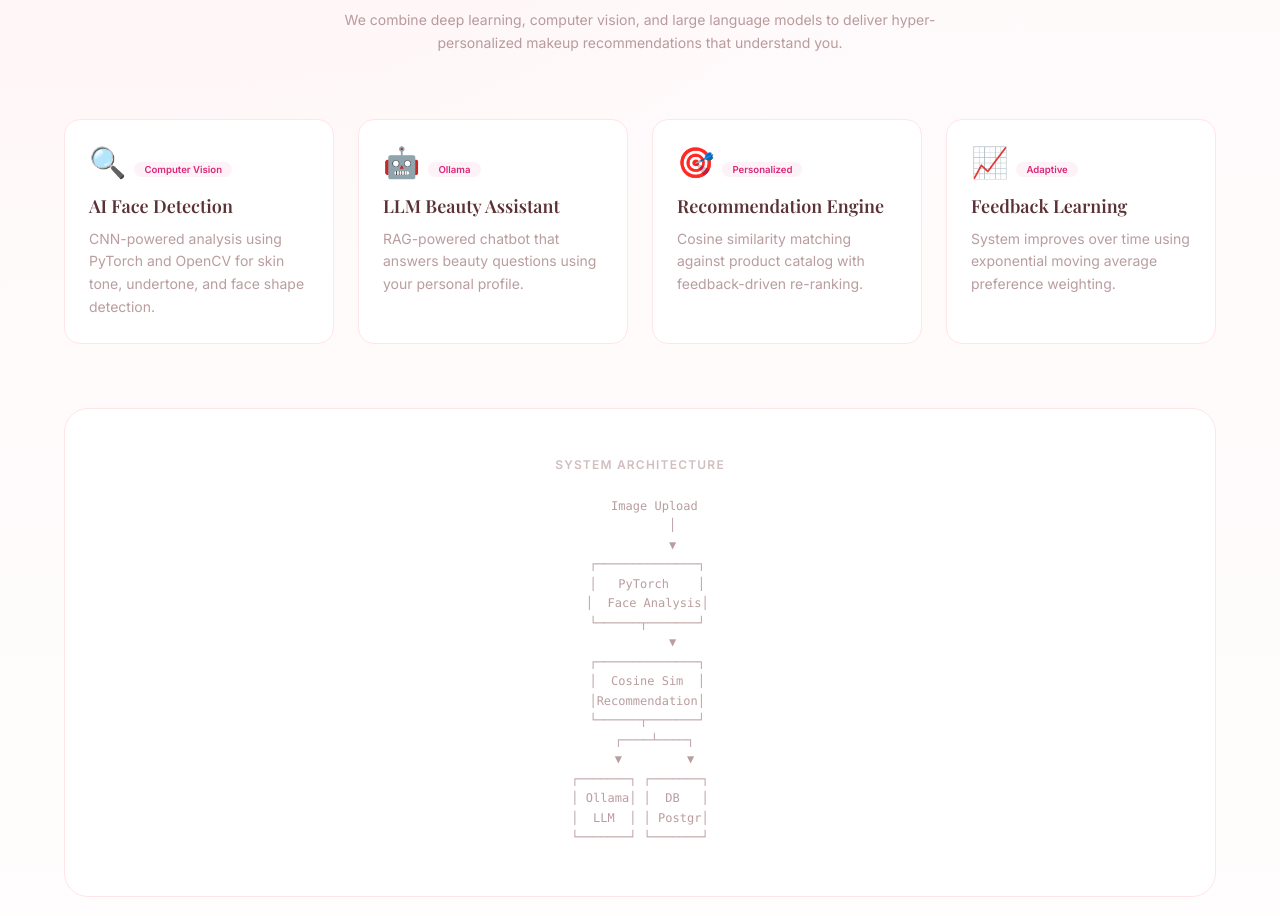
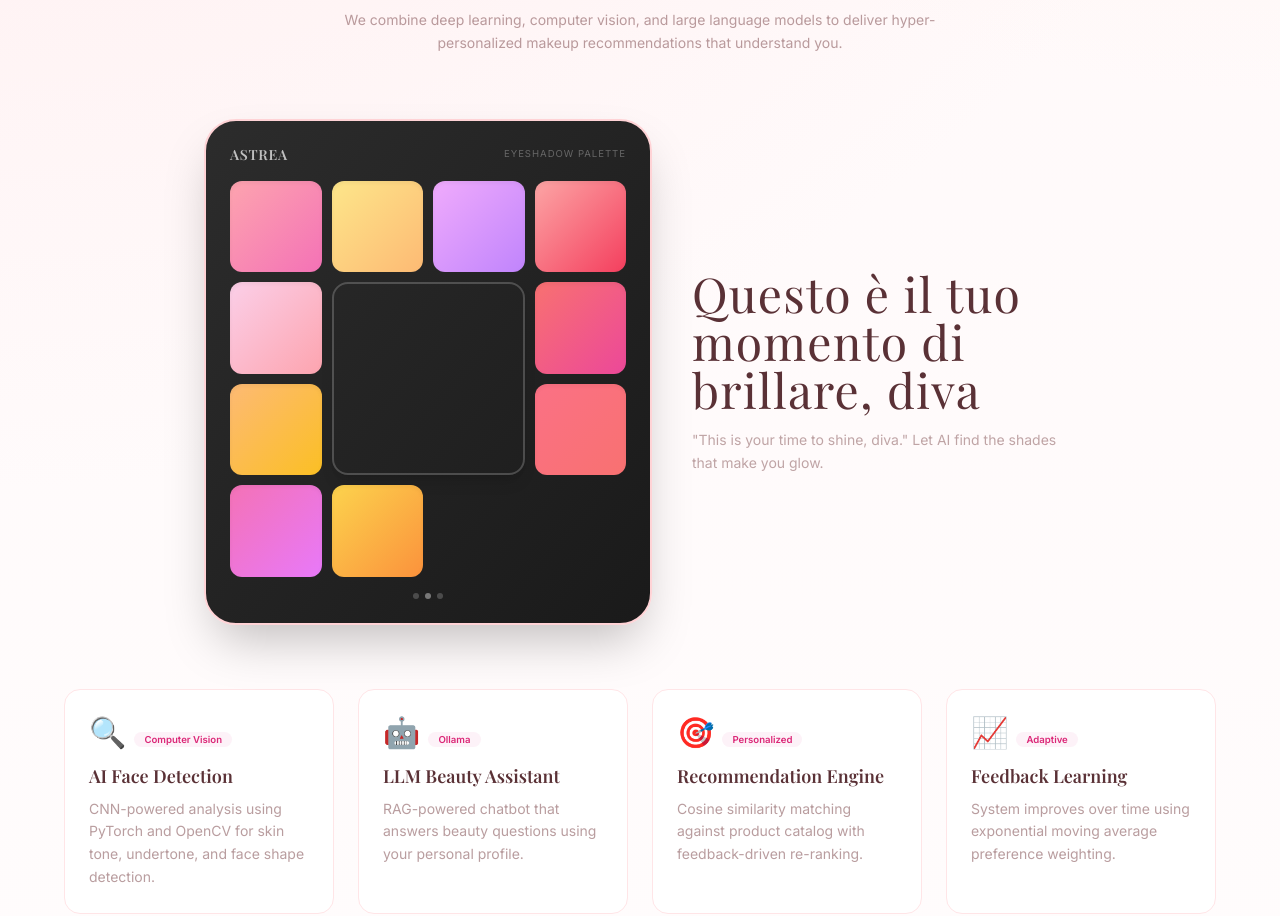
Before and after one commit to Rishi12318/Astrea, a React (Vite) app in the folder frontend/: page / in a window 1280 px wide. Shown: the part 995-1911 px from the top of the page. Built offline with nearby package versions, Linux system fonts and the light colour scheme; no server answers; grey boxes are pictures that could not be loaded.

Commit message:
feat: add eye palette card with video and Italian cursive quote in About section

```diff
--- a/frontend/src/pages/LandingPage.tsx
+++ b/frontend/src/pages/LandingPage.tsx
@@ -85,6 +85,57 @@ export default function LandingPage() {
             <p className="mx-auto mt-4 max-w-2xl text-sm leading-relaxed text-cocoa/60">
               We combine deep learning, computer vision, and large language models to deliver hyper-personalized makeup recommendations that understand you.
             </p>
+          </div>
+
+          {/* Eye Palette Card + Cursive Quote */}
+          <div className="mt-16 flex flex-col items-center gap-10 md:flex-row md:items-center md:justify-center">
+            {/* Eye Palette Card */}
+            <div className="relative w-full max-w-md">
+              <div className="rounded-[2rem] border-2 border-sand-200 bg-gradient-to-br from-[#2C2C2C] to-[#1A1A1A] p-6 shadow-2xl">
+                {/* Palette lid */}
+                <div className="mb-4 flex items-center justify-between">
+                  <span className="font-serif text-sm font-semibold tracking-wider text-white/70">ASTREA</span>
+                  <span className="text-[0.6rem] uppercase tracking-widest text-white/30">Eyeshadow Palette</span>
+                </div>
+                {/* Grid of "pans" with center video pan */}
+                <div className="grid grid-cols-4 grid-rows-3 gap-2.5">
+                  {/* Row 1 */}
+                  <div className="aspect-square rounded-xl bg-gradient-to-br from-rose-300 to-pink-400 shadow-inner" />
+                  <div className="aspect-square rounded-xl bg-gradient-to-br from-amber-200 to-orange-300 shadow-inner" />
+                  <div className="aspect-square rounded-xl bg-gradient-to-br from-fuchsia-300 to-purple-400 shadow-inner" />
+                  <div className="aspect-square rounded-xl bg-gradient-to-br from-red-300 to-rose-500 shadow-inner" />
+                  {/* Row 2: first + center video + last */}
+                  <div className="aspect-square rounded-xl bg-gradient-to-br from-pink-200 to-rose-300 shadow-inner" />
+                  <div className="col-span-2 row-span-2 aspect-square overflow-hidden rounded-2xl border-2 border-white/20 shadow-lg">
+                    <video autoPlay loop muted playsInline className="h-full w-full object-cover">
+                      <source src="https://v1.pinimg.com/videos/iht/expMp4/68/81/5e/68815e08d2c14dfbf89a8f7d18258aaf_720w.mp4" type="video/mp4" />
+                    </video>
+                  </div>
+                  <div className="aspect-square rounded-xl bg-gradient-to-br from-red-400 to-pink-500 shadow-inner" />
+                  {/* Row 3: first + last (center covered by row 2 span) */}
+                  <div className="aspect-square rounded-xl bg-gradient-to-br from-orange-300 to-amber-400 shadow-inner" />
+                  <div className="aspect-square rounded-xl bg-gradient-to-br from-rose-400 to-red-400 shadow-inner" />
+                  <div className="aspect-square rounded-xl bg-gradient-to-br from-pink-400 to-fuchsia-400 shadow-inner" />
+                  <div className="aspect-square rounded-xl bg-gradient-to-br from-amber-300 to-orange-400 shadow-inner" />
+                </div>
+                {/* Palette base */}
+                <div className="mt-4 flex items-center justify-center gap-1.5">
+                  <div className="h-1.5 w-1.5 rounded-full bg-white/20" />
+                  <div className="h-1.5 w-1.5 rounded-full bg-white/40" />
+                  <div className="h-1.5 w-1.5 rounded-full bg-white/20" />
+                </div>
+              </div>
+            </div>
+
+            {/* Cursive Italian Text */}
+            <div className="text-center md:text-left md:max-w-sm">
+              <p className="font-serif text-4xl leading-snug italic tracking-wide text-sand-900 md:text-5xl">
+                Questo è il tuo momento di brillare, diva
+              </p>
+              <p className="mt-4 text-sm leading-relaxed text-cocoa/55">
+                "This is your time to shine, diva." Let AI find the shades that make you glow.
+              </p>
+            </div>
           </div>
 
           <div className="mt-16 grid gap-6 md:grid-cols-2 lg:grid-cols-4">
```
